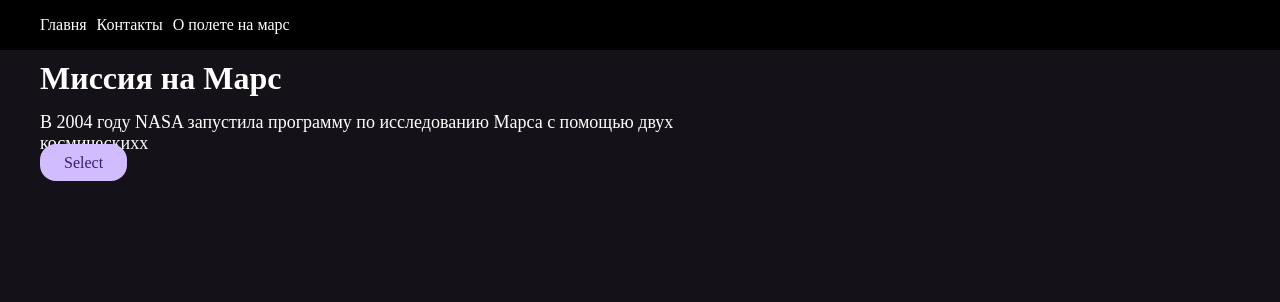
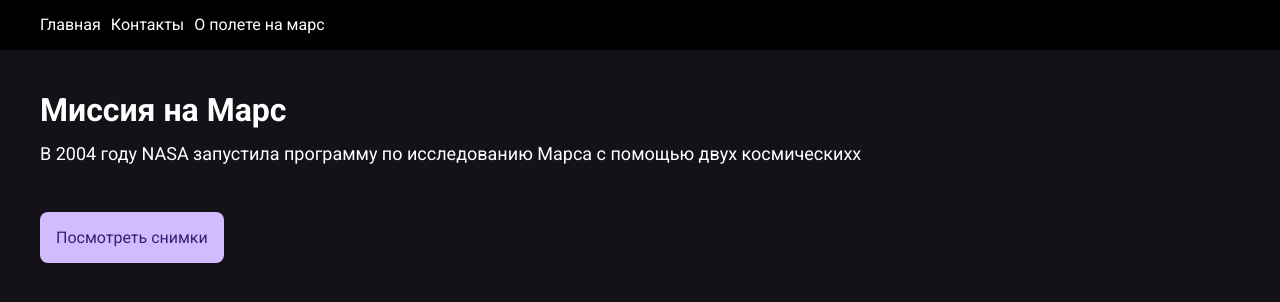
Before and after one commit to mizonov-iv/nasa-mars, a Vue app: page / in a window 1280 px wide. Shown: the top 302 px of the page. Built offline with nearby package versions, Linux system fonts and the light colour scheme.

Commit message:
bg added

```diff
--- a/index.html
+++ b/index.html
@@ -7,7 +7,7 @@
     <title>Mars Exploration</title>
     <link rel="preconnect" href="https://fonts.googleapis.com">
     <link rel="preconnect" href="https://fonts.gstatic.com" crossorigin>
-    <link href="https://fonts.googleapis.com/css2?family=Inter:wght@400;700&display=swap" rel="stylesheet">
+    <link href="https://fonts.googleapis.com/css2?family=Roboto:ital,wght@0,300;0,400;0,700;1,900&display=swap" rel="stylesheet">
   </head>
   <body>
     <div id="app"></div>
--- a/src/components/Navigation.vue
+++ b/src/components/Navigation.vue
@@ -10,17 +10,23 @@
         <span></span>
         <span></span>
       </button>
-      <p class="logo">Миссия на Марс</p>
+
       <nav
           class="menu"
           :class="{open: navIsOpen}"
       >
         <ul class="menu-list">
-          <li class="menu-list-item" v-for="link in links">
-            {{link}}
+          <li class="menu-list-item">
+            <router-link
+                v-for="link in links"
+                :to="link.path"
+            >
+              {{link.name}}
+            </router-link>
           </li>
         </ul>
       </nav>
+      <p class="logo">Миссия на Марс</p>
     </div>
   </header>
 </template>
@@ -36,8 +42,17 @@ const toggleBurger = () => {
 }
 
 const links = ref([
-    "Главня",
-    "Контакты",
-    "О полете на марс",
+  {
+    name: "Главная",
+    path: "/"
+  },
+  {
+    name: "Контакты",
+    path: "/"
+  },
+  {
+    name: "О полете на марс",
+    path: "/"
+  },
 ])
 </script>
--- a/src/style.css
+++ b/src/style.css
@@ -1,6 +1,10 @@
 @import "styles/normalize.css";
 @import "styles/navigation.css";
 @import "styles/homeView.css";
+
+* {
+    font-family: 'Roboto', sans-serif;
+}
 
 *,
 *::before,
@@ -47,16 +51,19 @@ p {
     margin: 0;
 }
 
-h1 {
+h1, h2 {
     margin: 0;
 }
 
 .form {
     display: flex;
     flex-direction: column;
-    max-width: 500px;
+    max-width: 350px;
     margin: 0 auto;
-    border: 1px solid black;
+    padding: 1rem 0.5rem;
+    background: #F5EFF7;
+    border: 1px solid #CAC4D0;
+    border-radius: 8px;
 }
 
 .form > * {
@@ -64,7 +71,8 @@ h1 {
 }
 
 .form-select {
-    padding: 10px;
+    padding: 15px;
+    border-radius: 8px;
 }
 
 .select-option {
--- a/src/styles/homeView.css
+++ b/src/styles/homeView.css
@@ -4,7 +4,7 @@
 }
 
 .home-header {
-    padding-top: 2rem;
+    padding: 2rem 0;
     max-width: 60%;
 }
 
@@ -17,10 +17,15 @@
 }
 
 .select-btn {
-    padding: 10px 24px;
-    border-radius: 16px;
-    /*border: 1px solid #49454F;*/
+    padding: 1rem;
+    border-radius: 8px;
     background: #D0BCFF;
     color: #381E72;
+}
 
+@media screen and (min-width: 600px) {
+    .home-header {
+        padding: 4rem 0;
+        max-width: 70%;
+    }
 }
--- a/src/styles/navigation.css
+++ b/src/styles/navigation.css
@@ -95,6 +95,9 @@
 
     .menu-list-item {
         margin-bottom: 0;
+    }
+
+    .menu-list-item > a {
         margin-right: 10px;
     }
 }
--- a/src/views/HomeView.vue
+++ b/src/views/HomeView.vue
@@ -8,7 +8,7 @@
         </p>
       </header>
       <main>
-        <router-link to="rover-select" class="select-btn">Select</router-link>
+        <router-link to="rover-select" class="select-btn">Посмотреть снимки</router-link>
       </main>
     </section>
   </div>
```
Also changed, not shown: src/views/RoverSelectView.vue (+15 -3 lines), src/assets/bg.jpg (added).
